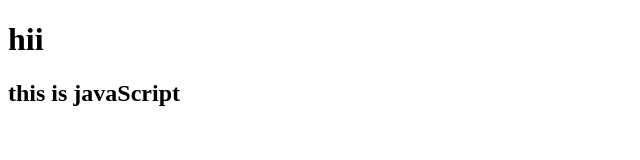
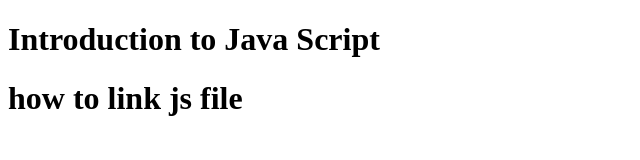
Before and after one commit to AryanMandhare/easycode_js, a plain HTML site: page Day 1/index.html in a window 1280 px wide. Shown: the whole page, without its empty margins (0-640 px from the left). Drawn offline with Linux system fonts and the light colour scheme.

Commit message:
add Day 1

```diff
--- a/Day 1/index.html
+++ b/Day 1/index.html
@@ -4,11 +4,12 @@
     <meta charset="UTF-8">
     <meta name="viewport" content="width=device-width, initial-scale=1.0">
     <title>Java Script</title>
-    <script src="./script.js"></script>
 </head>
 <body>
-    <h1>hii</h1>
-    <h2>this is javaScript</h2>
+
+    <h1>Introduction to Java Script</h1>
+
+    <h1>how to link js file</h1>
 
     <!--Embedded javaScript. -->
     <!-- <script>
@@ -19,5 +20,6 @@
         console.clear();
     </script> -->
 
+      <script src="./script.js"></script>
 </body>
 </html>
--- a/Day 1/script.js
+++ b/Day 1/script.js
@@ -1,4 +1,6 @@
 console.log("hello world");
+
+console.log("this is a javaScript file");
 
 console.info("this is javaScript");
 
```
